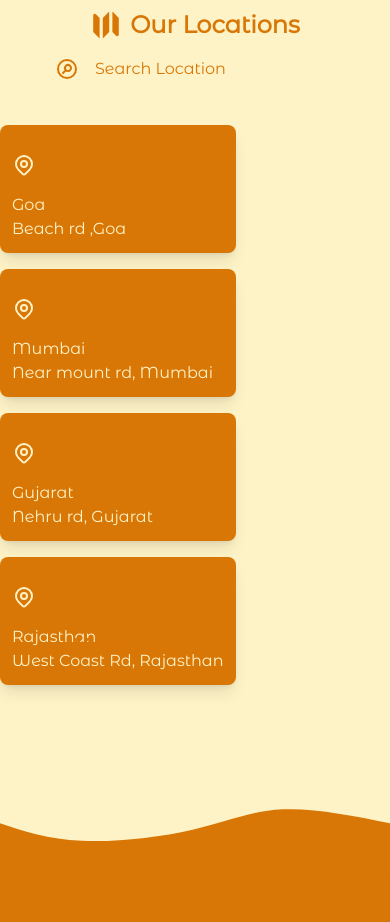
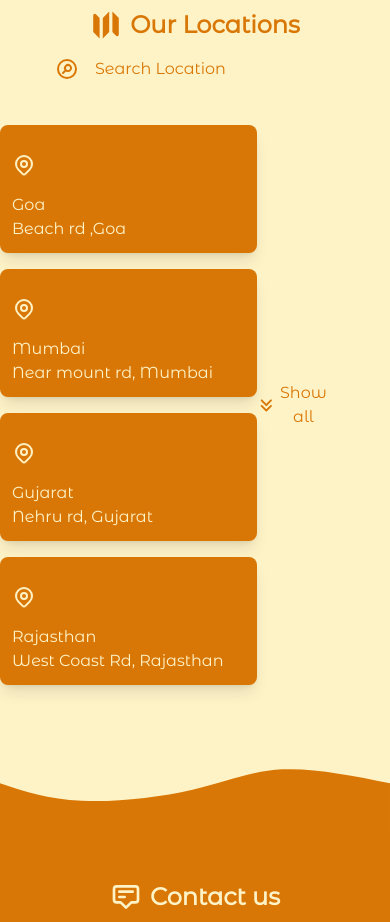
Before and after one commit to mdabdulrahman/coffeeShop, a SvelteKit app: page / in a window 390 px wide. Shown: the part 1880-2802 px from the top of the page. Built offline with nearby package versions, Linux system fonts and the light colour scheme; a web font is replaced by a local one.

Commit message:
change in location

```diff
--- a/src/routes/locations.svelte
+++ b/src/routes/locations.svelte
@@ -68,7 +68,7 @@ let secondary="bg-amber-600"
         <img src="./locLogo.png" alt="">
 
         </div>
-        <div class="lg:w-3/4 ">
+        <div class="lg:w-3/4 flex justify-center md:block">
 
 
 
```
